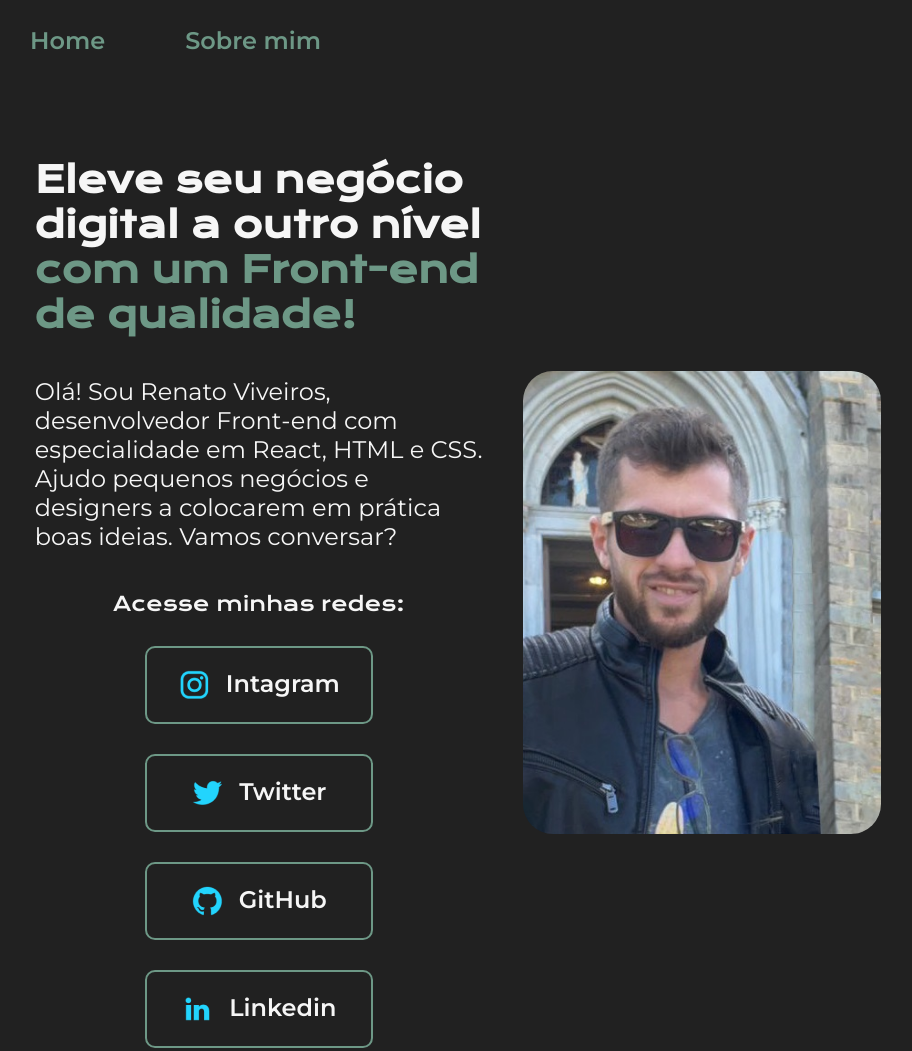
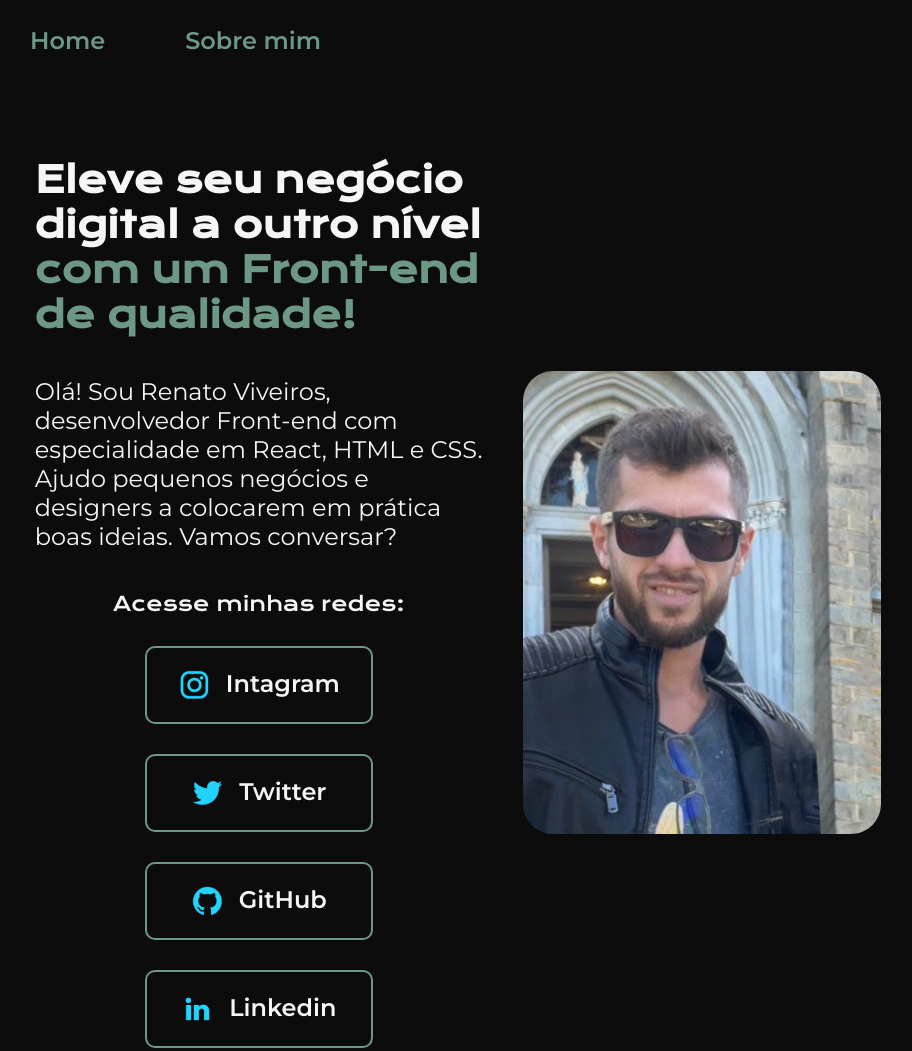
Before and after one commit to vivRenato/portfolio-alura-projeto, a plain HTML site: page index.html in a window 1280 px wide. Shown: the top 1051 px of the page, without its empty margins (162-1074 px from the left). Drawn offline with nearby package versions, Linux system fonts and the light colour scheme.

Commit message:
Update style.css
Background mais escuro

```diff
--- a/style.css
+++ b/style.css
@@ -1,7 +1,7 @@
 @import url('https://fonts.googleapis.com/css2?family=Krona+One&family=Montserrat:wght@400;600&display=swap');
 
 :root {
-    --cor-primaria: #212121;
+    --cor-primaria: #0c0c0c;
     --cor-secundaria: #F6F6F6;
     --cor-terciaria: #6D9886;
     --cor-hover: #456658;
```
